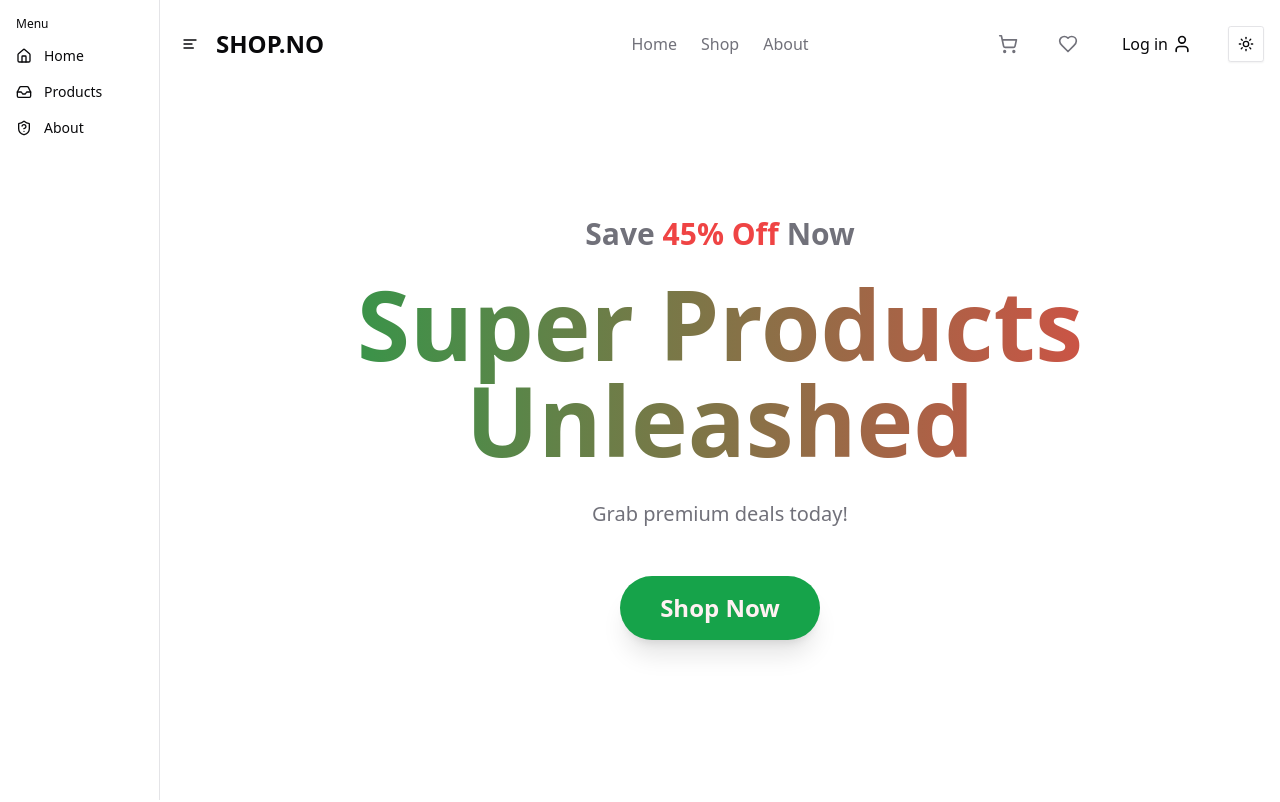
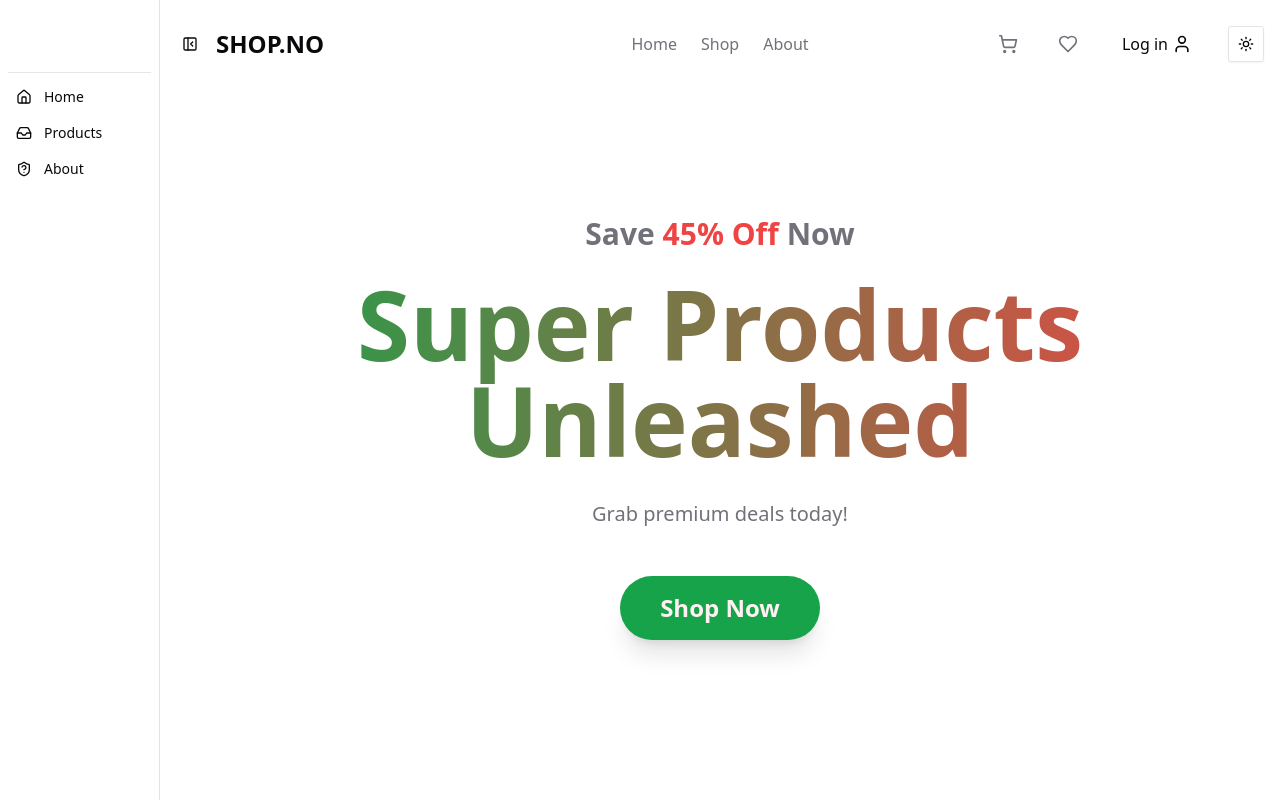
Before and after one commit to NOURANKHALE/Ecommerce, a Next.js app: page / in a window 1280 px wide. Shown: the top 802 px of the page. Built offline with nearby package versions, Linux system fonts and the light colour scheme; no server answers.

Commit message:
Refactor async parameter handling in category and product pages; update sidebar component styles

```diff
--- a/src/app/categories/[category]/page.tsx
+++ b/src/app/categories/[category]/page.tsx
@@ -3,13 +3,13 @@ import ProductClient from "@/components/products/Productlist";
 
 // ✅ Local type definition — do not import it
 type CategoryPageProps = {
-  params: {
+  params: Promise<{
     category: string;
-  };
+  }>;
 };
 
 export default async function CategoryPage({ params }: CategoryPageProps) {
-  const { category } = params;
+  const { category } = await params;
   const products = await getCategoryProducts(category);
 
   return (
--- a/src/app/products/[id]/page.tsx
+++ b/src/app/products/[id]/page.tsx
@@ -4,8 +4,13 @@ import { AddToCartButton, AddToWishlistButton } from './Productactions';
 import { getProduct } from '@/services/getproductid';
 import ProductRating from '@/components/products/Productrating';
 
-export default async function ProductPage({ params }: { params: { id: string } }) {
-  const product = await getProduct(params.id);
+export default async function ProductPage({
+  params,
+}: {
+  params: Promise<{ id: string }>;
+}) {
+  const { id } = await params;
+  const product = await getProduct(id);
 
   if (!product) {
     notFound();
--- a/src/components/Sidebar.tsx
+++ b/src/components/Sidebar.tsx
@@ -1,7 +1,7 @@
 "use client";
 import {  Home, Inbox, ShieldQuestion} from "lucide-react";
 import Link from "next/link";
-import {Sidebar,SidebarContent,SidebarGroup,SidebarGroupContent,SidebarGroupLabel,SidebarMenu,SidebarMenuButton,SidebarMenuItem,} from "@/components/ui/sidebar";
+import {Sidebar,SidebarContent,SidebarGroup,SidebarGroupContent,SidebarMenu,SidebarMenuButton,SidebarMenuItem,} from "@/components/ui/sidebar";
 
 const items = [
   { title: "Home", url: "/", icon: Home,},
@@ -13,11 +13,10 @@ const items = [
 export function AppSidebar({ ...props }: React.ComponentProps<typeof Sidebar>) {
   return (
     <Sidebar collapsible="icon" {...props}>
-      <SidebarContent>
+      <SidebarContent className=" pt-16">
         <SidebarGroup>
-          <SidebarGroupLabel >Menu</SidebarGroupLabel>
           <SidebarGroupContent>
-            <SidebarMenu>
+            <SidebarMenu className="pt-2 border-t border-gray-200 dark:border-gray-500">
               {items.map((item) => (
                 <SidebarMenuItem key={item.title}>
                   <SidebarMenuButton asChild>
--- a/src/components/ui/sidebar.tsx
+++ b/src/components/ui/sidebar.tsx
@@ -3,7 +3,7 @@
 import * as React from "react"
 import { Slot } from "@radix-ui/react-slot"
 import { VariantProps, cva } from "class-variance-authority"
-import { AlignLeft } from "lucide-react"
+import {  PanelLeftClose } from "lucide-react"
 
 import { useIsMobile } from "@/hooks/usemobile"
 import { cn } from "@/lib/utils"
@@ -278,7 +278,7 @@ const SidebarTrigger = React.forwardRef<
       }}
       {...props}
     >
-      <AlignLeft />
+      < PanelLeftClose/>
       <span className="sr-only">Toggle Sidebar</span>
     </Button>
   )
```
